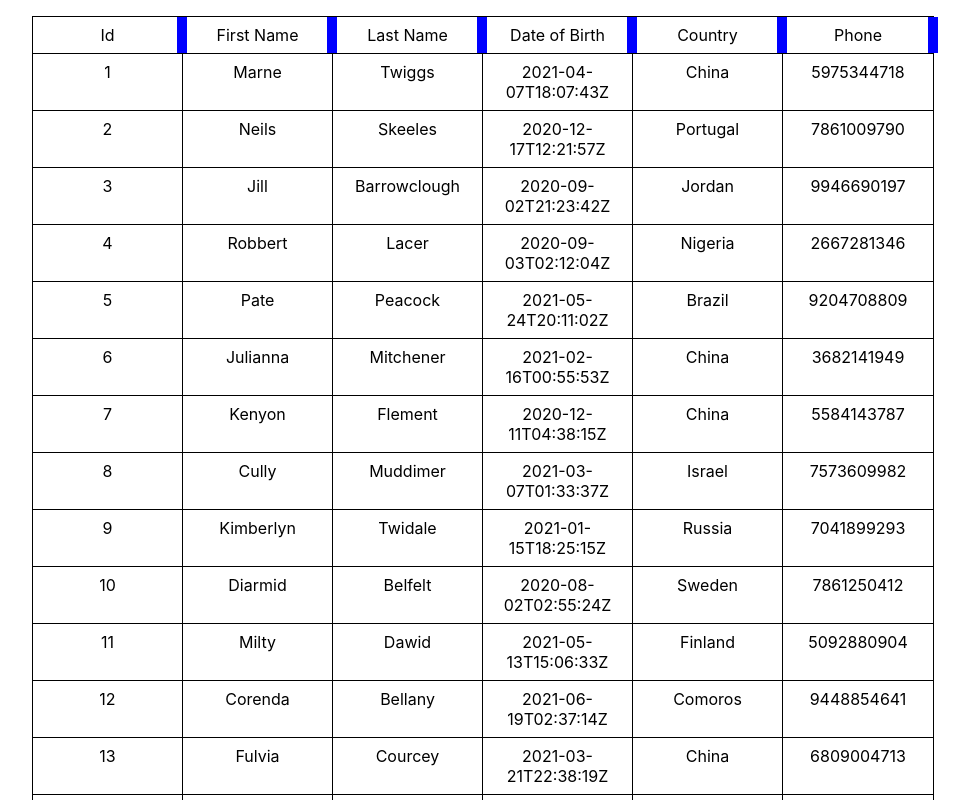
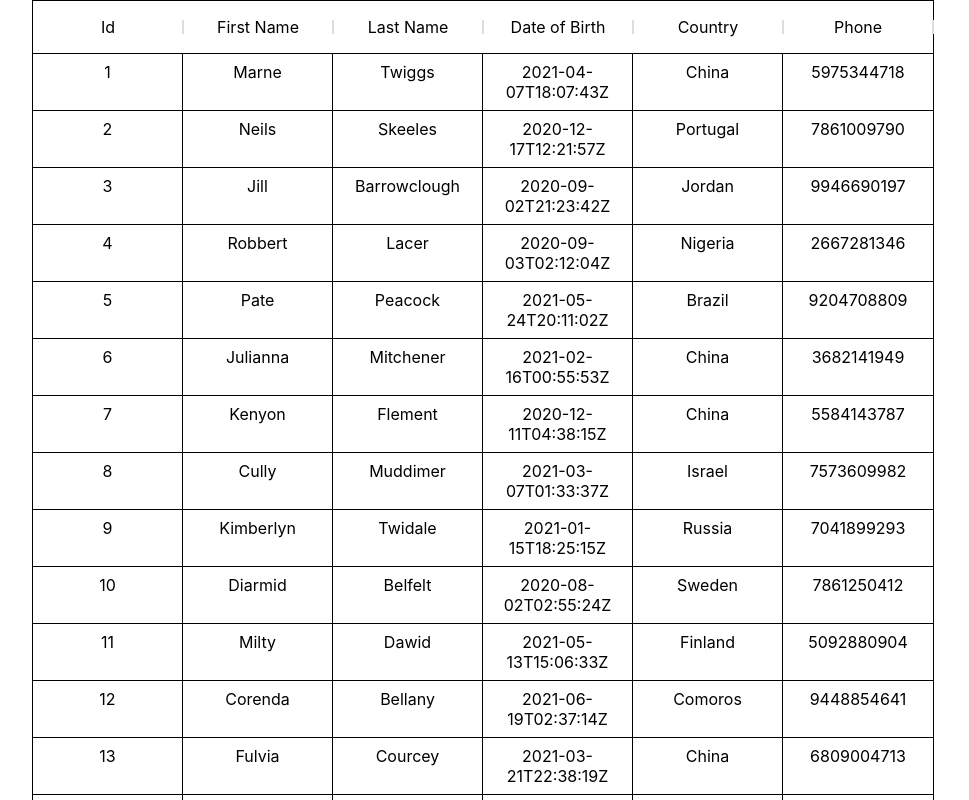
Before and after one commit to iswara108/learn-react-table, a React (Create React App) app: page / in a window 1280 px wide. Shown: the top 800 px of the page, without its empty margins (157-1126 px from the left). Built offline with nearby package versions, Linux system fonts and the light colour scheme.

Commit message:
improve styling for resizing and dragging

```diff
--- a/src/components/BasicTable.tsx
+++ b/src/components/BasicTable.tsx
@@ -15,10 +15,38 @@ import {
   Droppable,
 } from "react-beautiful-dnd";
 
-const Styles = styled.div`
-  padding: 1rem;
+const TableBody = styled.div``;
 
-  .table {
+const TableHead = styled.div`
+  ${
+    "" /* In this example we use an absolutely position resizer,
+ so this is required. */
+  }
+  position: relative;
+  :last-child {
+    border-right: 0;
+  }
+`;
+
+const TableHeadRow = styled.div`
+  border-bottom: 1px solid black;
+`;
+
+const Column = styled.div<{ isDragging: boolean }>`
+  ${({ isDragging }) => isDragging && "background-color: #eee;"}
+`;
+
+const Heading = styled.div<{ isDragging: boolean }>`
+  ${({ isDragging }) => !isDragging && "transform: inherit !important;"}
+  background-color: ${({ isDragging }) =>
+    isDragging ? "lightYellow" : "white"};
+  padding: 0.5rem;
+  border-radius: 0.4rem;
+  padding-top: 1rem;
+  padding-bottom: 1rem;
+`;
+
+const DroppableContainer = styled.div`
   display: inline-block;
   border-spacing: 0;
   border: 1px solid black;
@@ -31,50 +59,43 @@ const Styles = styled.div`
     }
   }
 
-    .th,
   .td {
+    padding: 0.5rem;
     margin: 0;
-      padding: 0.5rem;
     border-bottom: 1px solid black;
     border-right: 1px solid black;
     :last-child {
       border-right: 0;
     }
+  }
+`;
 
-      ${
-        "" /* In this example we use an absolutely position resizer,
-       so this is required. */
-      }
-      position: relative;
-      :last-child {
-        border-right: 0;
-      }
-      .resizer {
+const ResizerComponent = styled.svg`
   display: inline-block;
-        background: blue;
-        width: 10px;
-        height: 100%;
+  height: 50%;
   position: absolute;
   right: 0;
-        top: 0;
-        transform: translateX(50%);
+  top: 50%;
+  fill: currentColor;
+  width: 1em;
+  height: 1em;
+  color: #ddd;
+  display: inline-block;
+  font-size: 1.5rem;
+  transition: fill 200ms cubic-bezier(0.4, 0, 0.2, 1) 0ms;
+  flex-shrink: 0;
+  user-select: none;
+  transform: translate(50%, -50%);
   z-index: 1;
   ${"" /* prevents from scrolling while dragging on touch devices */}
   touch-action:none;
-        &.isResizing {
-          background: red;
-        }
-      }
-    }
-  }
 `;
 
-const DraggableColumn = styled.div<{ isDragging: boolean }>`
-  background-color: ${({ isDragging }) =>
-    isDragging ? "lightGreen" : "white"};
-`;
-
-const DroppableContainer = styled.div``;
+const Resizer = (props: React.SVGAttributes<SVGElement>) => (
+  <ResizerComponent {...props}>
+    <path d='M11 19V5h2v14z'></path>
+  </ResizerComponent>
+);
 
 export const BasicTable = () => {
   const columns = React.useMemo(() => COLUMNS, []);
@@ -106,6 +127,7 @@ export const BasicTable = () => {
   );
 
   const currentColumnOrder = React.useRef<string[]>([]);
+  const [isResizing, setIsResizing] = React.useState(false);
 
   const onDragUpdate = ({ destination, source, draggableId }: DragUpdate) => {
     const newColumnOrder = currentColumnOrder.current.slice();
@@ -130,7 +152,6 @@ export const BasicTable = () => {
       onDragUpdate={onDragUpdate}
       onDragEnd={onDragUpdate}
     >
-      <Styles>
       <Droppable droppableId='all-columns' direction='horizontal'>
         {provided => (
           <DroppableContainer
@@ -139,50 +160,48 @@ export const BasicTable = () => {
             {...provided.droppableProps}
             ref={provided.innerRef}
           >
-              <div className='thead'>
+            <TableHead>
               {headerGroups.map(headerGroup => (
-                  <div {...headerGroup.getHeaderGroupProps()} className='tr'>
+                <TableHeadRow
+                  {...headerGroup.getHeaderGroupProps()}
+                  className='tr'
+                >
                   {headerGroup.headers.map((column, i) => (
                     <Draggable
+                      isDragDisabled={isResizing}
                       key={column.id}
                       draggableId={column.id}
                       index={i}
                     >
                       {(provided, snapshot) => (
-                          <DraggableColumn
+                        <Column
                           isDragging={snapshot.isDragging}
                           {...column.getHeaderProps()}
                           className='th'
                         >
-                            <div
+                          <Heading
+                            isDragging={snapshot.isDragging}
                             {...provided.dragHandleProps}
                             {...provided.draggableProps}
-                              style={{
-                                ...provided.draggableProps.style,
-                                ...(!snapshot.isDragging && {
-                                  transform: "",
-                                }),
-                              }}
                             ref={provided.innerRef}
                           >
                             {column.render("Header")}
                             {/* Use column.getResizerProps to hook up the events correctly */}
-                              <div
+                            <Resizer
                               {...column.getResizerProps()}
-                                className={`resizer ${
-                                  column.isResizing ? "isResizing" : ""
-                                }`}
+                              onMouseEnter={() => setIsResizing(true)}
+                              onMouseLeave={() => setIsResizing(false)}
                             />
-                            </div>
-                          </DraggableColumn>
+                          </Heading>
+                        </Column>
                       )}
                     </Draggable>
                   ))}
-                  </div>
+                </TableHeadRow>
               ))}
-              </div>
+            </TableHead>
 
-              <div className='tbody' {...getTableBodyProps()}>
+            <TableBody {...getTableBodyProps()}>
               {rows.map(row => {
                 prepareRow(row);
                 return (
@@ -197,17 +216,11 @@ export const BasicTable = () => {
                   </div>
                 );
               })}
-              </div>
+            </TableBody>
             {provided.placeholder}
           </DroppableContainer>
         )}
       </Droppable>
-
-        <pre>
-          <code>{JSON.stringify(state, null, 2)}</code>
-          {/* {visibleColumns} */}
-        </pre>
-      </Styles>
     </DragDropContext>
   );
 };
```
Lines whose indentation alone changed are shown as unchanged.
